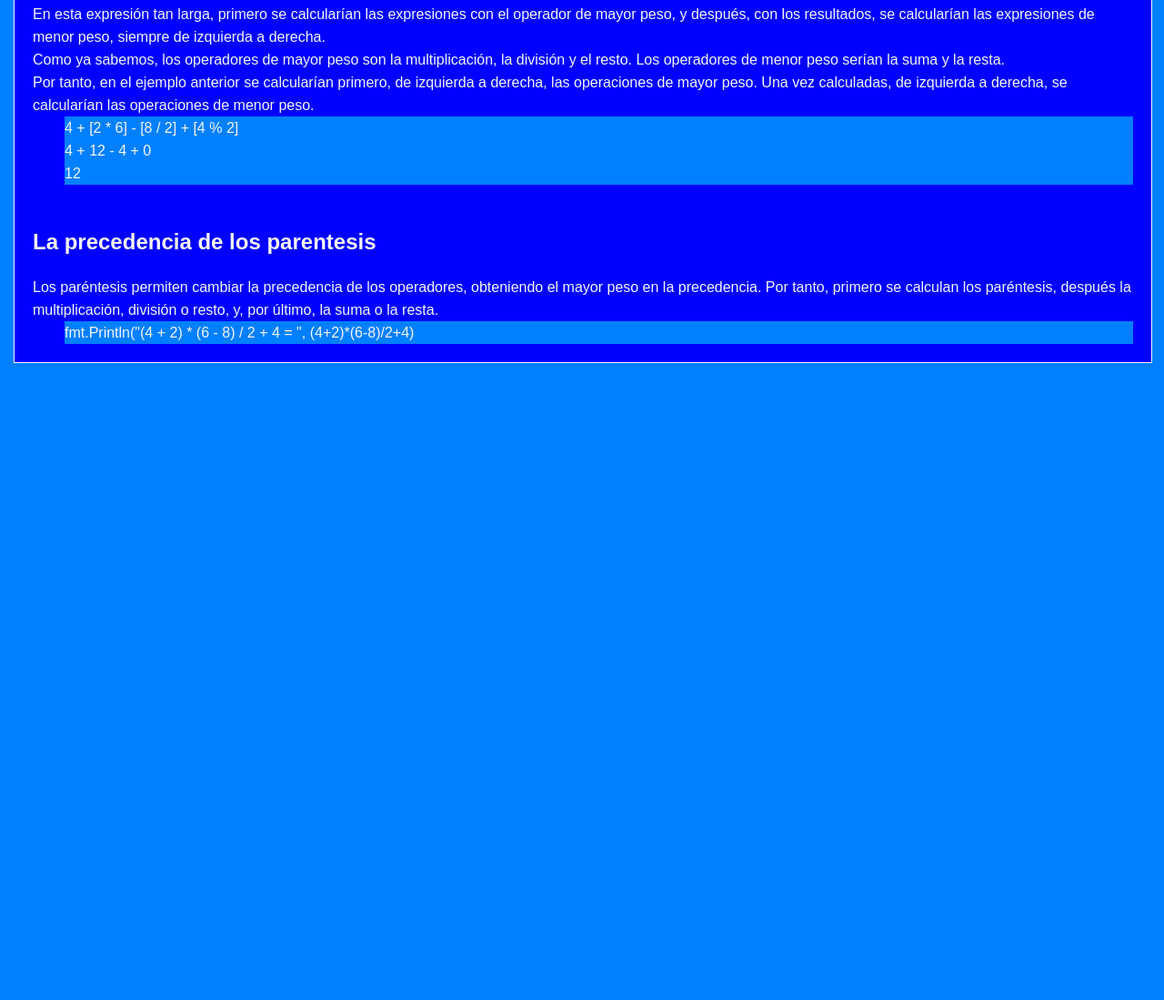
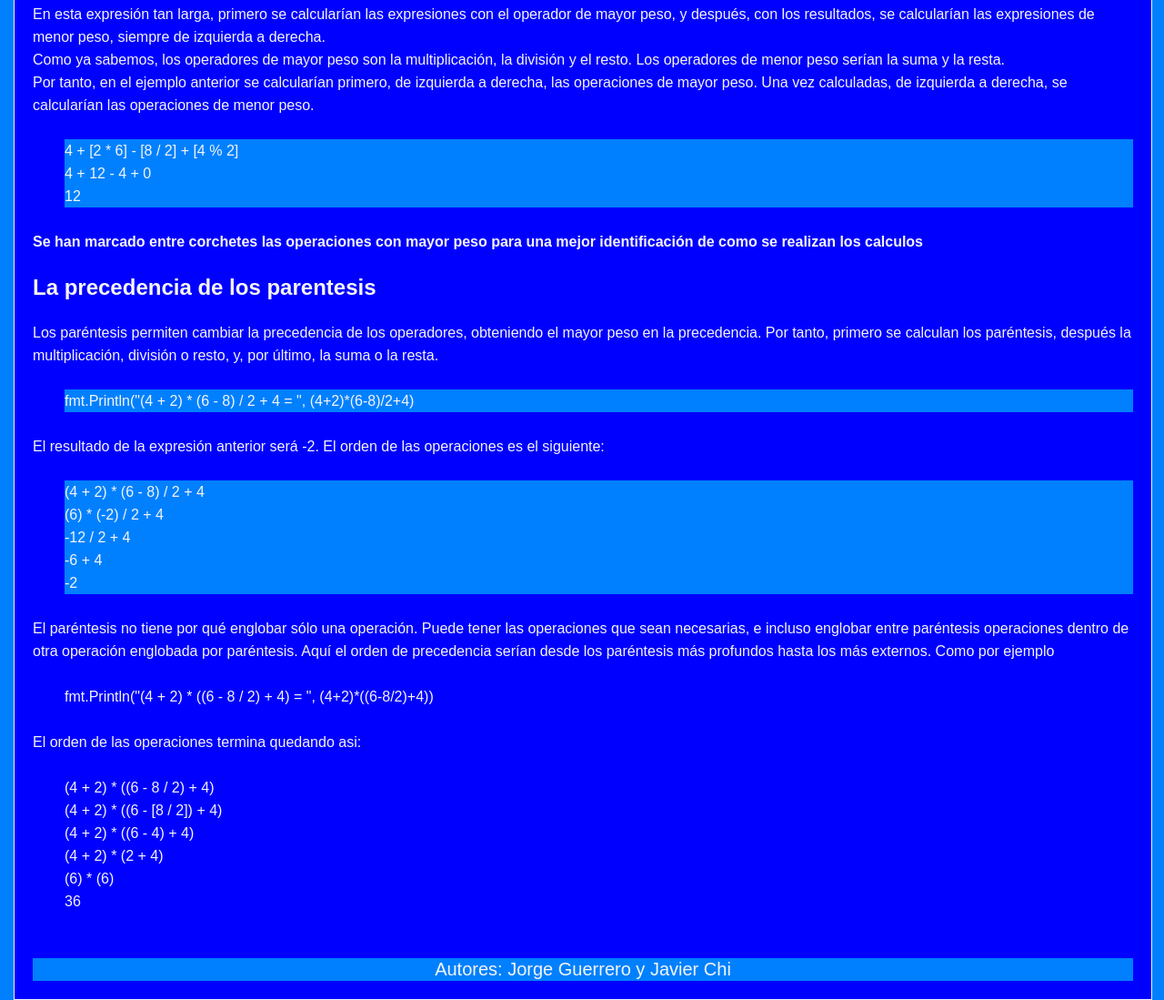
Before and after one commit to llYOrchll/PaginaWebTLP, a plain HTML site: page Expresiones.html in a window 1280 px wide. Shown: the part 1755-2854 px from the top of the page at 91% size. Before the commit the page ends 2154 px from the top, so only its background shows below. Drawn offline with Linux system fonts and the light colour scheme.

Commit message:
Seccion Expresiones terminada, a la espera del programa para finalizar

```diff
--- a/Expresiones.html
+++ b/Expresiones.html
@@ -68,17 +68,42 @@
                 <br>
                 <p>En esta expresión tan larga, primero se calcularían las expresiones con el operador de mayor peso, y después, con los resultados, se calcularían las expresiones de menor peso, siempre de izquierda a derecha.</p>
                 <p>Como ya sabemos, los operadores de mayor peso son la multiplicación, la división y el resto. Los operadores de menor peso serían la suma y la resta.</p>
-                <p>Por tanto, en el ejemplo anterior se calcularían primero, de izquierda a derecha, las operaciones de mayor peso. Una vez calculadas, de izquierda a derecha, se calcularían las operaciones de menor peso.</p>
+                <p>Por tanto, en el ejemplo anterior se calcularían primero, de izquierda a derecha, las operaciones de mayor peso. Una vez calculadas, de izquierda a derecha, se calcularían las operaciones de menor peso.</p><br>
                 <ul class="text">
                     <li style="list-style: none; background-color: #0080FF;">4 + [2 * 6] - [8 / 2] + [4 % 2]</li>
                     <li style="list-style: none; background-color: #0080FF;">4 + 12 - 4 + 0</li>
                     <li style="list-style: none; background-color: #0080FF;">12</li>
-                </ul><br><br>
+                </ul><br>
+                <p style="font-weight: bold;">Se han marcado entre corchetes las operaciones con mayor peso para una mejor identificación de como se realizan los calculos</p><br>
                 <h2>La precedencia de los parentesis</h2><br>
                 <p>Los paréntesis permiten cambiar la precedencia de los operadores, obteniendo el mayor peso en la precedencia. Por tanto, primero se calculan los paréntesis, después la multiplicación, división o resto, y, por último, la suma o la resta.</p>
+                <br>
                 <ul class="text">
                     <li style="list-style: none; background-color: #0080FF;"> fmt.Println("(4 + 2) * (6 - 8) / 2 + 4 = ", (4+2)*(6-8)/2+4)</li>
-                </ul>
+                </ul><br>
+                <p>El resultado de la expresión anterior será -2. El orden de las operaciones es el siguiente:</p>
+                <br>
+                <ul class="text">
+                    <li style="list-style: none; background-color: #0080FF;">(4 + 2) * (6 - 8) / 2 + 4</li>
+                    <li style="list-style: none; background-color: #0080FF;">(6) * (-2) / 2 + 4</li>
+                    <li style="list-style: none; background-color: #0080FF;">-12 / 2 + 4</li>
+                    <li style="list-style: none; background-color: #0080FF;">-6 + 4</li>
+                    <li style="list-style: none; background-color: #0080FF;">-2</li>
+                </ul><br>
+                <p>El paréntesis no tiene por qué englobar sólo una operación. Puede tener las operaciones que sean necesarias, e incluso englobar entre paréntesis operaciones dentro de otra operación englobada por paréntesis. Aquí el orden de precedencia serían desde los paréntesis más profundos hasta los más externos. Como por ejemplo</p><br>
+                <ul class="text">
+                    <li style="list-style: none;">fmt.Println("(4 + 2) * ((6 - 8 / 2) + 4) = ", (4+2)*((6-8/2)+4))</li>
+                </ul><br>
+                <p>El orden de las operaciones termina quedando asi:</p><br>
+                <ul class="text">
+                    <li style="list-style: none;">(4 + 2) * ((6 - 8 / 2) + 4)</li>
+                    <li style="list-style: none;">(4 + 2) * ((6 - [8 / 2]) + 4)</li>
+                    <li style="list-style: none;">(4 + 2) * ((6 - 4) + 4)</li>
+                    <li style="list-style: none;">(4 + 2) * (2 + 4)</li>
+                    <li style="list-style: none;">(6) * (6)</li>
+                    <li style="list-style: none;">36</li>
+                </ul><br><br>
+                <footer>Autores: Jorge Guerrero y Javier Chi</footer>
             </article>
         </section>
     </div>
```
